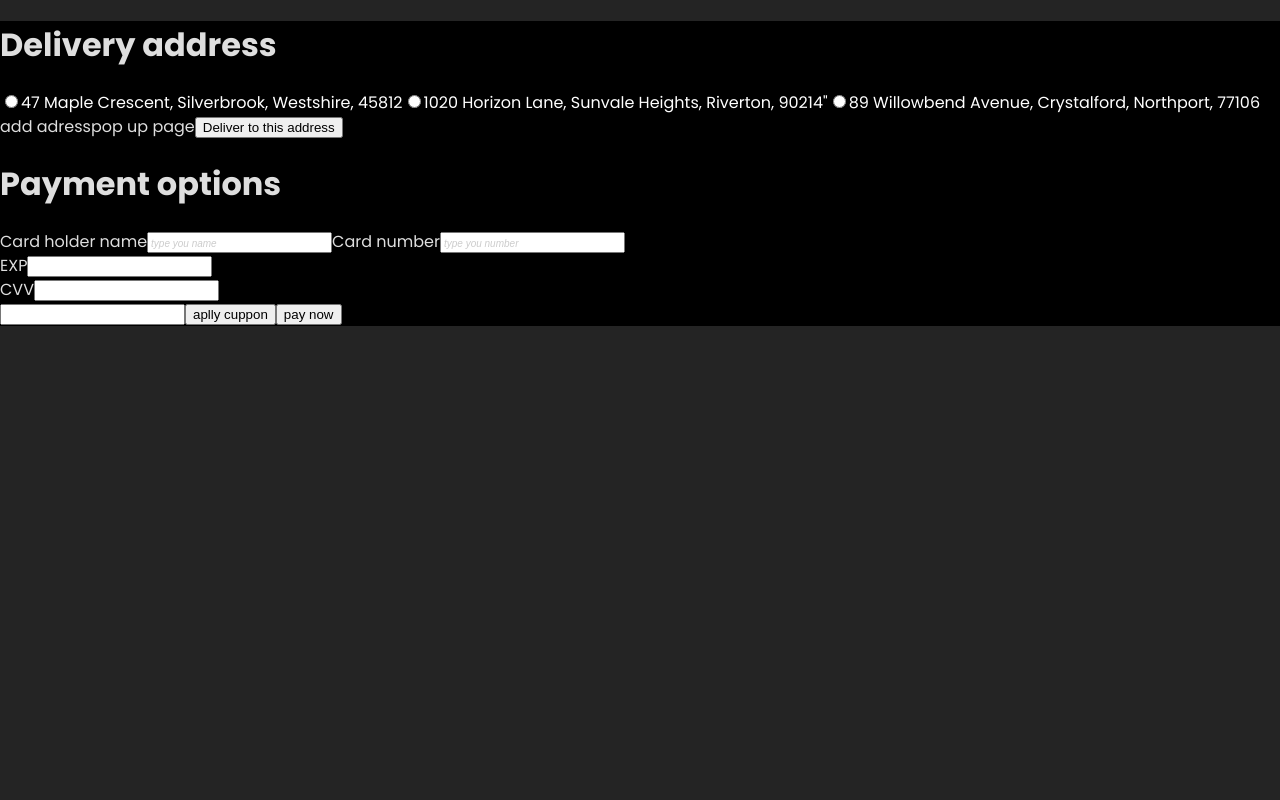
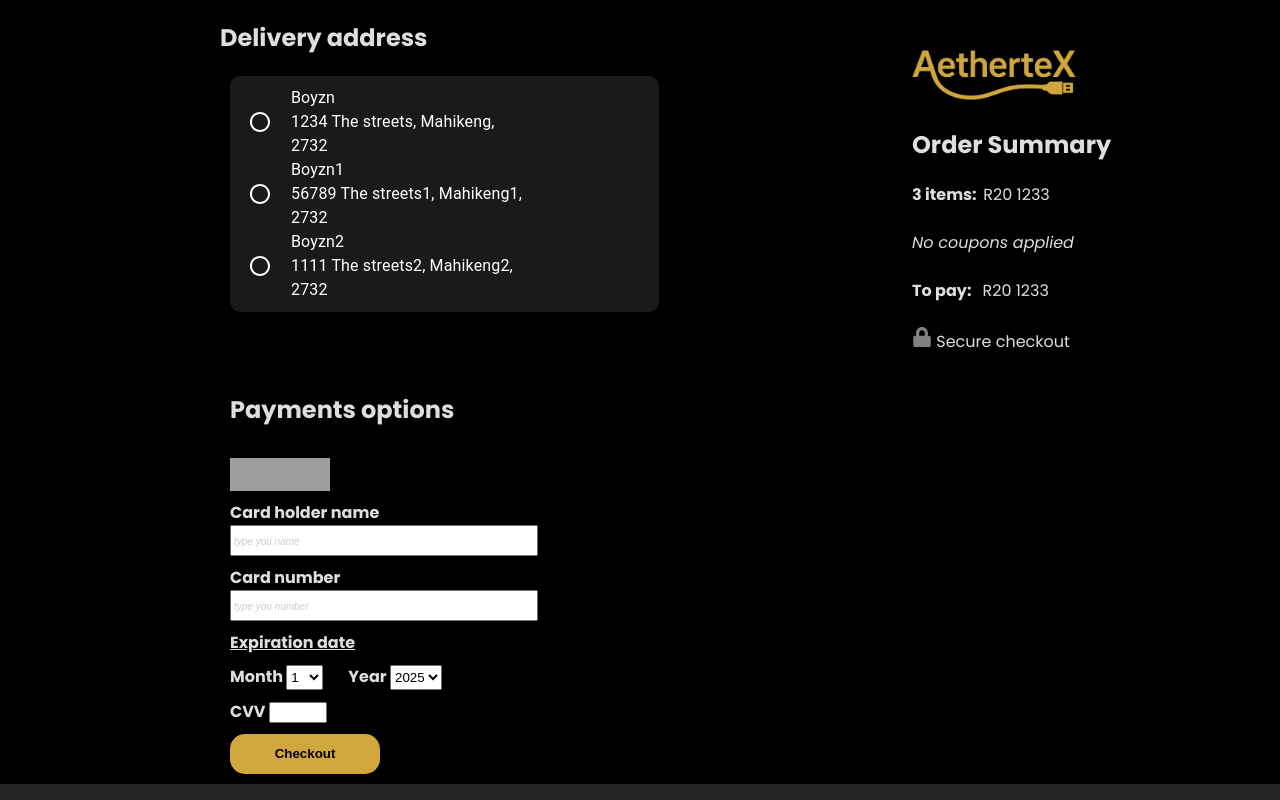
Before and after one commit to onxly/AetherteX, a React (Vite) app in the folder React/aethertex/: page /checkout in a window 1280 px wide. Built offline with nearby package versions, Linux system fonts and the light colour scheme; grey boxes are pictures that could not be loaded.

Commit message:
Added checkout page, edited Radio Component, added checkout css

```diff
--- a/React/aethertex/src/App.jsx
+++ b/React/aethertex/src/App.jsx
@@ -11,7 +11,7 @@ import NotFound from "./pages/not-found";
 import AdminHome from "./pages/admin";
 import Header from "./components/Header";
 import Personaldetails from "./pages/Personaldetails";
-import Addressbook from "./pages/Addressbook";
+import Addressbook from "./pages/addressbook";
 import Order from "./pages/order";
 import Orderhistory from "./pages/orderhistory";
 import Cuppons from "./pages/cuppons";
--- a/React/aethertex/src/components/RadioButtonList.jsx
+++ b/React/aethertex/src/components/RadioButtonList.jsx
@@ -36,7 +36,16 @@ function RadioButtonList({
               key={"Radio#" + idx}
               value={defaultValue ? idx : lbl}
               control={<Radio sx={buttonColor} />}
-              label={lbl}
+              label={
+  typeof lbl === "string"
+    ? lbl.split("\n").map((line, i) => (
+        <span key={i}>
+          {line}
+          <br />
+        </span>
+      ))
+    : lbl
+}
               size="sm"
               sx={{ color: textcolor }}
             />
--- a/React/aethertex/src/pages/checkout.jsx
+++ b/React/aethertex/src/pages/checkout.jsx
@@ -1,55 +1,120 @@
-function checkout()
+import RadioButtonList from "../components/RadioButtonList";
+import Icon from "../assets/AetherteXIcon.png";
+import { FaLock } from "react-icons/fa";
+import "../stylesheets/checkout.css"
+
+function checkout(info)
 {
+    const currentYear = new Date().getFullYear();
+    const endYear = 2035;
+    const years = [];
+    const radioColor = {
+        color: "white",
+    "&.Mui-checked": {
+      color: "#c29a39",
+    },
+  };
+
+    let Addr = [
+        {id: 1, Name: "Boyzn", Street: "1234 The streets", City: "Mahikeng", Postal: 2732, Phone: "0123456789"},
+        {id: 2, Name: "Boyzn1", Street: "56789 The streets1", City: "Mahikeng1", Postal: 2732, Phone: "0123456789"},
+        {id: 3, Name: "Boyzn2", Street: "1111 The streets2", City: "Mahikeng2", Postal: 2732, Phone: "0123456789"}
+    ]
+
+    for (let y = currentYear; y <= endYear; y++) {
+        years.push(y);
+    }
+
     return(
-    <>
-    <div className="PGSection">
-        <div className="Paymentoptions">
-                    <h1>Delivery address</h1>
-                    <div className="radiothingy">
-                    <label>
-                    <input type="radio" name="Address" value="delivery adress 1" ></input>
-                    47 Maple Crescent, Silverbrook, Westshire, 45812
-                    </label>
-                    <label>
-                    <input type="radio" name="Address" value="delivery adress 2"></input>
-                    1020 Horizon Lane, Sunvale Heights, Riverton, 90214"
-                    </label>
-                    <label>
-                    <input type="radio" name="Address" value="delivery adress 3"></input>
-                        89 Willowbend Avenue, Crystalford, Northport, 77106                    </label>
+    <section className="ckPage">
+        <div className="PGSection">
+            <h2>Delivery address</h2>
+            <div className="ckAddress">
+
+                <RadioButtonList
+                    textcolor={"white"}
+                    labels={Addr.map(Addr => Addr.Name + "\n" + Addr.Street + ", " + Addr.City + ", \n" + Addr.Postal)}
+                    title={""}
+                    buttonColor={radioColor}
+                    //onChange={handelCPUSelection}
+                />
+
+            </div>
+        </div>
+
+        <div className="ckSummary">
+            <img
+                className="imgAetherteX"
+                src={Icon}
+                alt="AetherteX Icon"
+                height={50}
+                width={164}
+            />
+            <h2>Order Summary</h2>
+            <b>3 items: &nbsp;</b>R20 1233 <br /> <br />
+            <em>No coupons applied</em> <br /> <br />
+            <b>To pay: &nbsp;</b> R20 1233 <br /> <br />
+            <FaLock size={20} color="gray" /> Secure checkout
+
+        </div>
+
+        <div className="Paymentlayout">
+                <h2 className="heading">Payments options</h2>
+            <img src="https://clipground.com/images/visa-mastercard-logo-png-10.png" alt="Visa-Mastercard picture" width={100} height={33}/>
+            <label>
+                <b>Card holder name</b>
+                <br />
+                <input className="Longtext" placeholder="type you name" type:Text></input>
+            </label>
+            <label>
+                <b>Card number</b>
+                <br />
+                <input className="Longtext" placeholder="type you number" type:Text></input>
+            </label>
+
+                <b className="EXPHead">Expiration date</b>
+                <div className="Exp-Items">
+                    <div>
+                        <label>
+                            <b>Month  </b>
+                            <select name="slMonth" id="slMonth">
+                                <option value="1">1</option>
+                                <option value="2">2</option>
+                                <option value="3">3</option>
+                                <option value="4">4</option>
+                                <option value="5">5</option>
+                                <option value="6">6</option>
+                                <option value="7">7</option>
+                                <option value="8">8</option>
+                                <option value="9">9</option>
+                                <option value="10">10</option>
+                                <option value="11">11</option>
+                                <option value="12">12</option>
+                            </select>
+                        </label>
                     </div>
 
-                    <label>add adress</label>
-                    <label>pop up page</label>
+                    <div>
+                        <label>
+                            <b>Year  </b>
+                            <select className="border rounded-lg p-2">
+                                {years.map((year) => (
+                                    <option key={year} value={year}>
+                                    {year}
+                                    </option>
+                                ))}
+                            </select>
+                        </label>
+                    </div>
+                </div>
 
-                    <button>Deliver to this address</button>
+                    <label>
+                        <b>CVV  </b>
+                        <input className="Paymentbottxt" type:Text></input>
+                    </label>
+            <button className="btnCheck">Checkout</button>
         </div>
-    <h1 className="heading">Payment options</h1>
-        <div className="Paymentlayout">
-        <div className="nameandnum">
-        <label>Card holder name</label>
-        <input className="Paymenttoptxt" placeholder="type you name" type:Text></input>
-        <label>Card number</label>
-        <input className="Paymenttoptxt" placeholder="type you number" type:Text></input>
-        </div>
-
-        <div className="exp-cvv-Items">
-        <div className="Exp-Items">
-            <label>EXP</label>
-            <input className="Paymentbottxt" type:Text></input>
-        </div>
-
-        <div className="CVV-Items">
-            <label>CVV</label>
-            <input className="Paymentbottxt" type:Text></input>
-        </div>
-        </div>
-
-        <input type="text"></input>
-        <button>aplly cuppon</button>
-        <button className="Paymentbtn">pay now</button>
-        </div>
-    </div>
-    </>);
+    </section>
+    );
 }
 export default checkout
--- /dev/null
+++ b/React/aethertex/src/stylesheets/checkout.css
@@ -0,0 +1,89 @@
+.ckPage{
+  padding-left: 20px;
+  display: grid;
+  grid-template-columns: 70% 30%;
+  grid-template-rows: auto 1fr;
+}
+
+.PGSection{
+    text-align: left;
+    padding-bottom: 50px;
+    grid-column: 1;
+    grid-row: 1;
+    margin-left: 200px;
+}
+
+.ckSummary{
+    margin-top: 50px;
+    grid-column: 2;
+    grid-row: 1;
+    padding-left: 10px;
+
+}
+
+.ckSummary img{
+
+}
+
+.ckAddress{
+    gap: 10px;
+    width: 60%;
+    border-radius: 10px;
+    background-color: #1a1a1a;
+    padding: 10px;
+    border: none;
+    resize: none;
+    margin-left: 10px;
+}
+
+.Paymentlayout{
+    display: flex;
+    flex-direction: column;
+    font-size: 16px;
+    padding: 10px;
+    gap: 10px;
+    grid-row: 2;
+    grid-column: 1;
+    margin-left: 200px
+}
+
+.Longtext{
+    width: 300px;
+    height: 25px;
+}
+
+.Exp-Items{
+    display: flex;
+    gap: 25px;
+}
+
+.EXPHead{
+    text-decoration: underline;
+    font-weight: bold;
+}
+
+.Exp-Items select{
+    height: 25px;
+}
+
+.Paymentbottxt{
+    width: 50px;
+}
+
+.btnCheck{
+  background-color: rgba(209, 166, 61, 1);
+  color: black;
+  border: none;
+  padding: 10px 20px;
+  border-radius: 15px;
+  cursor: pointer;
+  width: 150px;
+  height: 40px;
+  font-weight: bold;
+  text-align: center;
+}
+
+.btnCheck:hover{
+    opacity: 0.8;
+  border: 2px solid black;
+}
--- a/React/aethertex/src/stylesheets/defaultcomponets.css
+++ b/React/aethertex/src/stylesheets/defaultcomponets.css
@@ -5,7 +5,7 @@ html,body
     color: white;
     height: 100%;
 }
-*/
+
 
 .displayprof
 {
@@ -195,3 +195,5 @@ html,body
 {
     color: white;
 }
+
+*/
```
